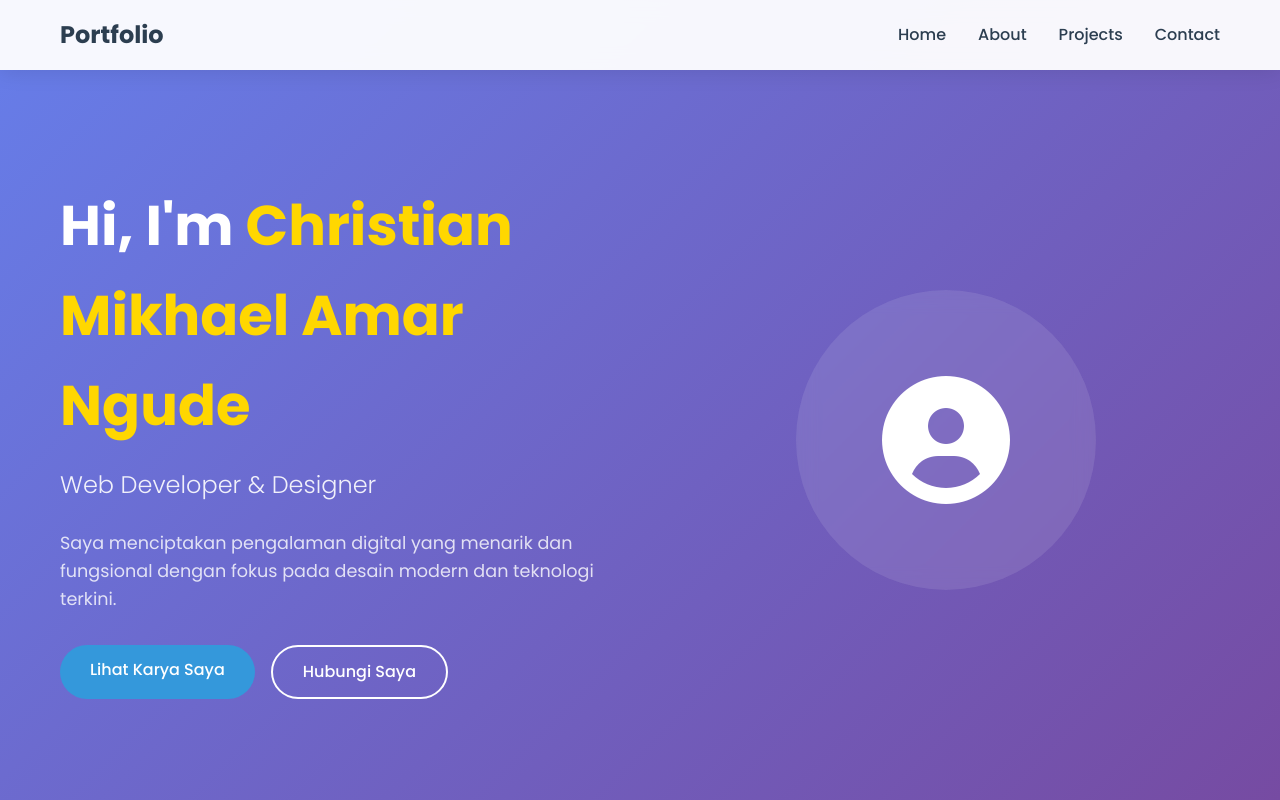
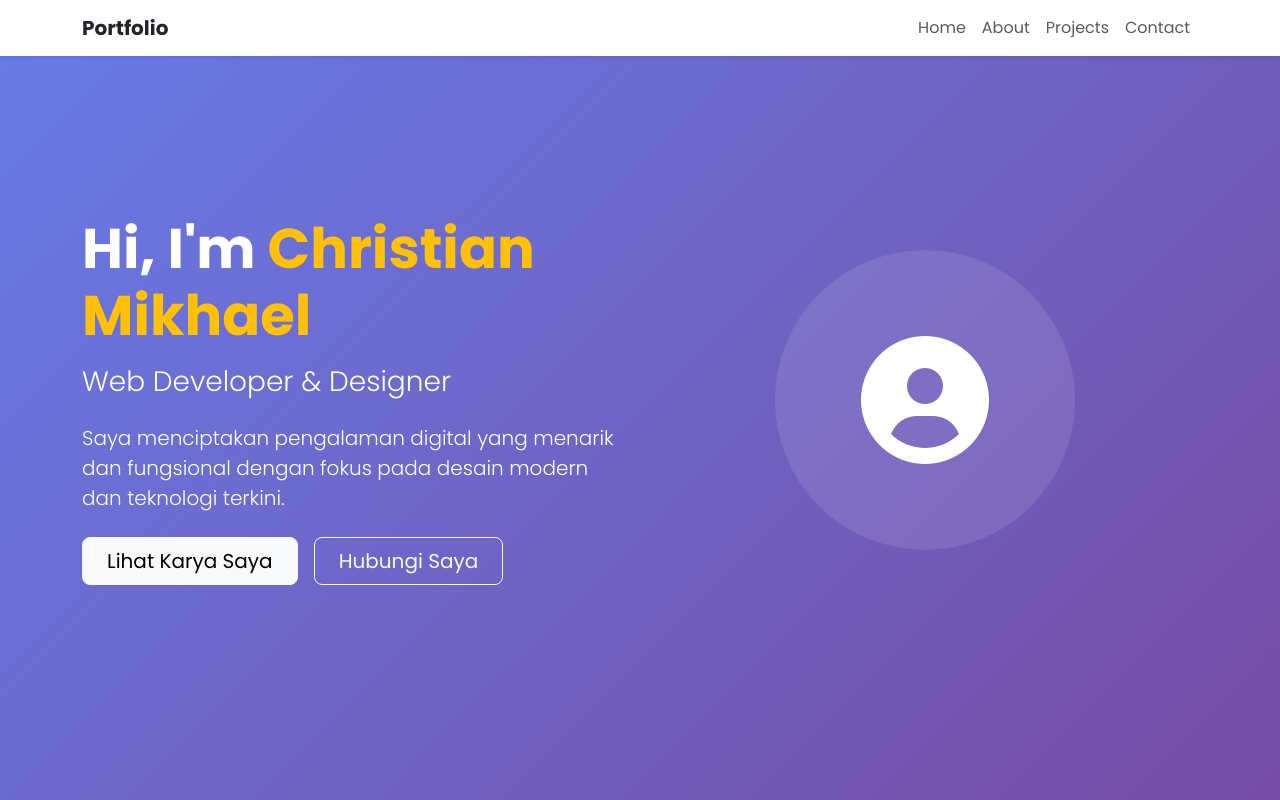
Before and after one commit to Christianmike12/Nyoba, a plain HTML site: page index.html in a window 1280 px wide. Shown: the top 800 px of the page. Drawn offline with nearby package versions, Linux system fonts and the light colour scheme.

Commit message:
tambahkan

```diff
--- a/index.html
+++ b/index.html
@@ -4,46 +4,60 @@
     <meta charset="UTF-8">
     <meta name="viewport" content="width=device-width, initial-scale=1.0">
     <title>Portofolio Modern - Christian Mikhael Amar Ngude</title>
+    <!-- Bootstrap CSS -->
+    <link href="https://cdn.jsdelivr.net/npm/bootstrap@5.3.0/dist/css/bootstrap.min.css" rel="stylesheet">
     <link rel="stylesheet" href="nyoba.css">
     <link href="https://fonts.googleapis.com/css2?family=Poppins:wght@300;400;500;600;700&display=swap" rel="stylesheet">
     <link rel="stylesheet" href="https://cdnjs.cloudflare.com/ajax/libs/font-awesome/6.0.0/css/all.min.css">
 </head>
 <body>
     <header>
-        <nav>
-            <div class="nav-container">
-                <div class="logo">
-                    <h1>Portfolio</h1>
-                </div>
-                <ul class="nav-menu">
-                    <li><a href="#">Home</a></li>
-                    <li><a href="about.html">About</a></li>
-                    <li><a href="project.html">Projects</a></li>
-                    <li><a href="#contact">Contact</a></li>
-                </ul>
-                <div class="hamburger">
-                    <span class="bar"></span>
-                    <span class="bar"></span>
-                    <span class="bar"></span>
+        <nav class="navbar navbar-expand-lg navbar-light bg-white fixed-top shadow-sm">
+            <div class="container">
+                <a class="navbar-brand fw-bold text-dark" href="#">Portfolio</a>
+                <button class="navbar-toggler" type="button" data-bs-toggle="collapse" data-bs-target="#navbarNav" aria-controls="navbarNav" aria-expanded="false" aria-label="Toggle navigation">
+                    <span class="navbar-toggler-icon"></span>
+                </button>
+                <div class="collapse navbar-collapse" id="navbarNav">
+                    <ul class="navbar-nav ms-auto">
+                        <li class="nav-item">
+                            <a class="nav-link" href="#">Home</a>
+                        </li>
+                        <li class="nav-item">
+                            <a class="nav-link" href="about.html">About</a>
+                        </li>
+                        <li class="nav-item">
+                            <a class="nav-link" href="project.html">Projects</a>
+                        </li>
+                        <li class="nav-item">
+                            <a class="nav-link" href="#contact">Contact</a>
+                        </li>
+                    </ul>
                 </div>
             </div>
         </nav>
     </header>
 
-    <section id="home" class="hero">
-        <div class="hero-container">
-            <div class="hero-content">
-                <h1>Hi, I'm <span class="highlight">Christian Mikhael Amar Ngude</span></h1>
-                <h2>Web Developer & Designer</h2>
-                <p>Saya menciptakan pengalaman digital yang menarik dan fungsional dengan fokus pada desain modern dan teknologi terkini.</p>
-                <div class="hero-buttons">
-                    <a href="#projects" class="btn btn-primary">Lihat Karya Saya</a>
-                    <a href="#contact" class="btn btn-secondary">Hubungi Saya</a>
+    <section id="home" class="hero bg-primary text-white py-5">
+        <div class="container">
+            <div class="row align-items-center min-vh-100 py-5">
+                <div class="col-lg-6">
+                    <div class="hero-content">
+                        <h1 class="display-4 fw-bold mb-3">Hi, I'm <span class="text-warning">Christian Mikhael</span></h1>
+                        <h2 class="h3 fw-light mb-4">Web Developer & Designer</h2>
+                        <p class="lead mb-4">Saya menciptakan pengalaman digital yang menarik dan fungsional dengan fokus pada desain modern dan teknologi terkini.</p>
+                        <div class="d-flex gap-3">
+                            <a href="#projects" class="btn btn-light btn-lg px-4">Lihat Karya Saya</a>
+                            <a href="#contact" class="btn btn-outline-light btn-lg px-4">Hubungi Saya</a>
+                        </div>
+                    </div>
                 </div>
-            </div>
-            <div class="hero-image">
-                <div class="profile-placeholder">
-                    <i class="fas fa-user-circle"></i>
+                <div class="col-lg-6 text-center">
+                    <div class="hero-image">
+                        <div class="bg-white bg-opacity-10 rounded-circle d-flex align-items-center justify-content-center mx-auto" style="width: 300px; height: 300px;">
+                            <i class="fas fa-user-circle fa-8x text-white"></i>
+                        </div>
+                    </div>
                 </div>
             </div>
         </div>
@@ -116,9 +130,8 @@
                 </div>
                 <div class="project-card">
                     <div class="project-image">
-                        <div class="project-placeholder">
-                            <i class="fas fa-mobile-alt"></i>
-                        </div>
+                        <img src="https://via.placeholder.com/400x300/667eea/ffffff?text=UI/UX+Design" alt="Mobile App UI Design" class="project-image-content">
+                        <div class="project-category">UI/UX</div>
                     </div>
                     <div class="project-content">
                         <h3>Mobile App UI</h3>
@@ -216,11 +229,13 @@
                 </div>
             </div>
             <div class="footer-bottom">
-                <p>&copy; 2024 Christian Mikhael Amar Ngude. All rights reserved.</p>
+                <p>&copy; 2026 Christian Mikhael. All rights reserved.</p>
             </div>
         </div>
     </footer>
 
     <script src="nyoba.js"></script>
+    <!-- Bootstrap JS -->
+    <script src="https://cdn.jsdelivr.net/npm/bootstrap@5.3.0/dist/js/bootstrap.bundle.min.js"></script>
 </body>
 </html>
--- a/nyoba.css
+++ b/nyoba.css
@@ -1,179 +1,22 @@
-/* Reset dan Base Styles */
-* {
-    margin: 0;
-    padding: 0;
-    box-sizing: border-box;
+/* Custom styles untuk Bootstrap override */
+body {
+    font-family: 'Poppins', sans-serif !important;
 }
 
-body {
-    font-family: 'Poppins', sans-serif;
-    line-height: 1.6;
-    color: #333;
-    background-color: #f8f9fa;
-    overflow-x: hidden;
+.hero {
+    background: linear-gradient(135deg, #667eea 0%, #764ba2 100%) !important;
+    min-height: 100vh;
+    margin-top: -76px; /* Offset navbar height */
+    padding-top: 76px !important;
 }
 
-.container {
-    max-width: 1200px;
-    margin: 0 auto;
-    padding: 0 20px;
+/* Offset untuk halaman dengan navbar fixed */
+.about-page,
+.projects-page {
+    padding-top: 76px;
 }
 
-/* Header & Navigation */
-header {
-    position: fixed;
-    top: 0;
-    width: 100%;
-    background: rgba(255, 255, 255, 0.95);
-    backdrop-filter: blur(10px);
-    z-index: 1000;
-    box-shadow: 0 2px 20px rgba(0, 0, 0, 0.1);
-}
-
-.nav-container {
-    display: flex;
-    justify-content: space-between;
-    align-items: center;
-    padding: 1rem 0;
-    max-width: 1200px;
-    margin: 0 auto;
-    padding: 1rem 20px;
-}
-
-.logo h1 {
-    color: #2c3e50;
-    font-weight: 700;
-}
-
-.nav-menu {
-    display: flex;
-    list-style: none;
-    gap: 2rem;
-}
-
-.nav-menu a {
-    text-decoration: none;
-    color: #2c3e50;
-    font-weight: 500;
-    transition: color 0.3s ease;
-}
-
-.nav-menu a:hover {
-    color: #3498db;
-}
-
-.hamburger {
-    display: none;
-    flex-direction: column;
-    cursor: pointer;
-}
-
-.bar {
-    width: 25px;
-    height: 3px;
-    background: #2c3e50;
-    margin: 3px 0;
-    transition: 0.3s;
-}
-
-/* Hero Section */
-.hero {
-    min-height: 100vh;
-    display: flex;
-    align-items: center;
-    background: linear-gradient(135deg, #667eea 0%, #764ba2 100%);
-    color: white;
-    padding-top: 80px;
-}
-
-.hero-container {
-    max-width: 1200px;
-    margin: 0 auto;
-    padding: 0 20px;
-    display: grid;
-    grid-template-columns: 1fr 1fr;
-    gap: 4rem;
-    align-items: center;
-}
-
-.hero-content h1 {
-    font-size: 3.5rem;
-    font-weight: 700;
-    margin-bottom: 1rem;
-}
-
-.highlight {
-    color: #ffd700;
-}
-
-.hero-content h2 {
-    font-size: 1.5rem;
-    font-weight: 300;
-    margin-bottom: 1.5rem;
-    opacity: 0.9;
-}
-
-.hero-content p {
-    font-size: 1.1rem;
-    margin-bottom: 2rem;
-    opacity: 0.8;
-}
-
-.hero-buttons {
-    display: flex;
-    gap: 1rem;
-}
-
-.btn {
-    padding: 12px 30px;
-    border-radius: 50px;
-    text-decoration: none;
-    font-weight: 500;
-    transition: all 0.3s ease;
-    display: inline-block;
-    text-align: center;
-}
-
-.btn-primary {
-    background: #3498db;
-    color: white;
-}
-
-.btn-primary:hover {
-    background: #2980b9;
-    transform: translateY(-2px);
-    box-shadow: 0 10px 25px rgba(52, 152, 219, 0.3);
-}
-
-.btn-secondary {
-    background: transparent;
-    color: white;
-    border: 2px solid white;
-}
-
-.btn-secondary:hover {
-    background: white;
-    color: #3498db;
-}
-
-.hero-image {
-    text-align: center;
-}
-
-.profile-placeholder {
-    width: 300px;
-    height: 300px;
-    background: rgba(255, 255, 255, 0.1);
-    border-radius: 50%;
-    display: flex;
-    align-items: center;
-    justify-content: center;
-    font-size: 8rem;
-    margin: 0 auto;
-    backdrop-filter: blur(10px);
-}
-
-/* Section Titles */
+/* Section titles */
 .section-title {
     font-size: 2.5rem;
     text-align: center;
@@ -193,7 +36,7 @@ header {
     background: #3498db;
 }
 
-/* About Section */
+/* About section */
 .about {
     padding: 5rem 0;
     background: white;
@@ -283,6 +126,28 @@ header {
     justify-content: center;
     color: white;
     font-size: 3rem;
+    overflow: hidden;
+    position: relative;
+}
+
+.project-image-content {
+    width: 100%;
+    height: 100%;
+    object-fit: cover;
+    border-radius: 8px;
+}
+
+.project-category {
+    position: absolute;
+    top: 10px;
+    right: 10px;
+    background: rgba(255, 255, 255, 0.9);
+    color: #2c3e50;
+    padding: 5px 12px;
+    border-radius: 15px;
+    font-size: 0.75rem;
+    font-weight: 600;
+    z-index: 2;
 }
 
 .project-content {
@@ -811,18 +676,14 @@ footer {
     justify-content: center;
     color: white;
     font-size: 4rem;
+    overflow: hidden;
 }
 
-.project-category {
-    position: absolute;
-    top: 20px;
-    right: 20px;
-    background: rgba(255, 255, 255, 0.9);
-    color: #2c3e50;
-    padding: 5px 15px;
-    border-radius: 20px;
-    font-size: 0.8rem;
-    font-weight: 600;
+.project-image-large .project-image-content {
+    width: 100%;
+    height: 100%;
+    object-fit: cover;
+    border-radius: 8px;
 }
 
 .project-content-detailed {
```
Also changed, not shown: Project.html (+25 -16 lines), about.html (+28 -19 lines).
